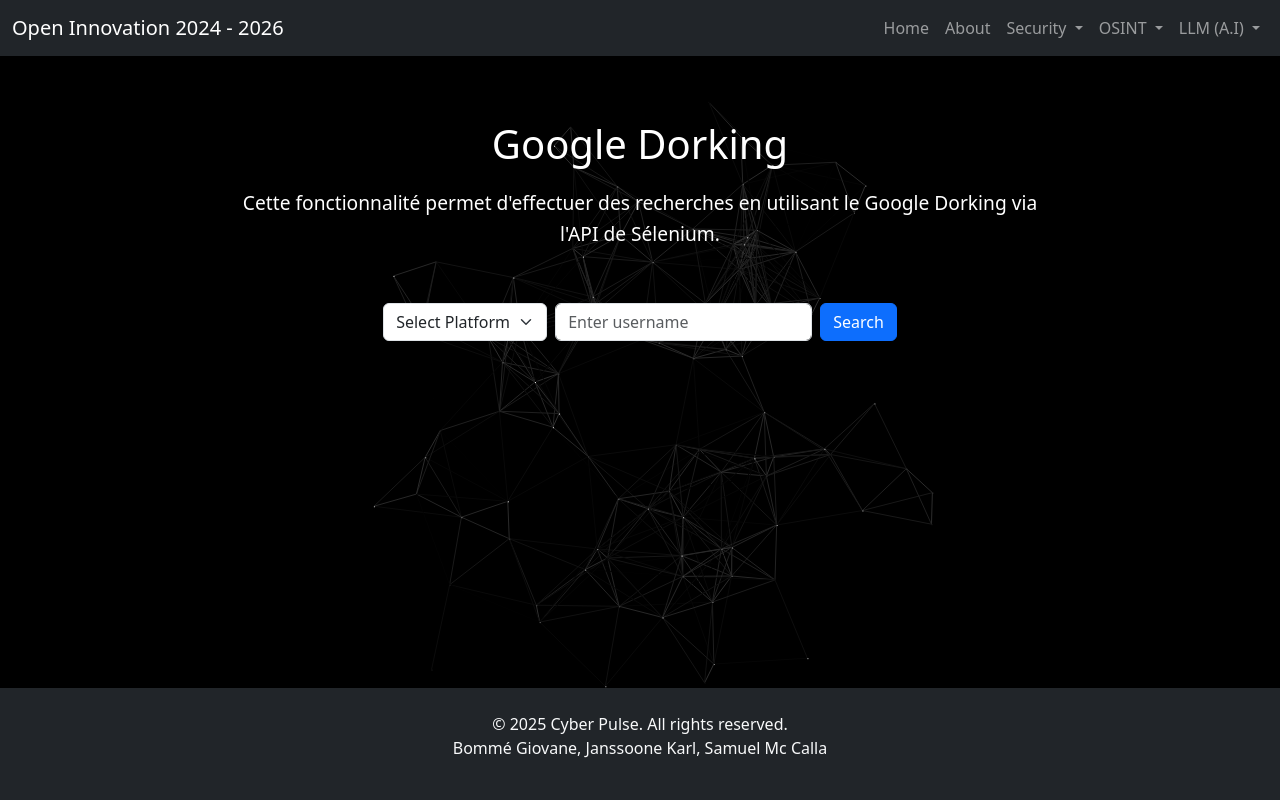
After one commit to CocoGiogio/CYBERPULSE, a Flask app: page /osint/google_dorking in a window 1280 px wide. The commit adds this page. Run offline with Flask 3, Linux system fonts and the light colour scheme.

Commit message:
Big Modif step bro

```diff
--- a/app.py
+++ b/app.py
@@ -1,49 +1,8 @@
-from flask import Flask, render_template, request, redirect, url_for
+from flask import Flask
+from routes import register_routes
 
-# Initialize the Flask app
 app = Flask(__name__)
+register_routes(app)
 
-# Home page route
-@app.route('/')
-def home():
-    return render_template('index.html')
-
-# About page route
-@app.route('/about')
-def about():
-    return render_template('about.html')
-
-# Network Scanner page route
-@app.route('/net_scan')
-def net_scan():
-    return render_template('net_scan.html')
-
-# Port Scanner page route
-@app.route('/port_scan')
-def port_scan():
-    return render_template('port_scan.html')
-
-# Username search page route
-@app.route('/username_search')
-def username_search():
-    return render_template('username_search.html')
-
-# Google Dorking page route
-@app.route('/google_dorking')
-def google_dorking():
-    return render_template('google_dorking.html')
-
-
-# Remediation page route
-@app.route('/remediation')
-def remediation():
-    return render_template('remediation.html')
-
-# Chatbott page route
-@app.route('/chatbot')
-def chatbot():
-    return render_template('chatbot.html')
-
-# Run the app
 if __name__ == '__main__':
     app.run(debug=True)
--- a/requirements.txt
+++ b/requirements.txt
@@ -2,3 +2,5 @@ scapy # for the packet manipulation
 flask # for the web interface
 psutil
 fpdf
+google-search-results
+requests
--- /dev/null
+++ b/routes/osint_routes.py
@@ -0,0 +1,15 @@
+from flask import Blueprint, render_template, request
+from modules.osint_mod.google_dorking import GoogleDorking
+
+osint_bp = Blueprint('osint', __name__, url_prefix='/osint')
+
+@osint_bp.route('/google_dorking', methods=['GET', 'POST'])
+def search():
+    results = None
+    if request.method == 'POST':
+        platform = request.form.get('platform')
+        username = request.form.get('username')
+        google_dork = GoogleDorking(platform, username)
+        results = google_dork.run_search()
+
+    return render_template('osint/google_dorking.html', results=results)
--- a/templates/base.html
+++ b/templates/base.html
@@ -4,64 +4,72 @@
     <meta charset="UTF-8">
     <meta name="viewport" content="width=device-width, initial-scale=1.0">
     <title>Cyber Pulse</title>
+
     <!-- Favicon -->
     <link rel="icon" href="{{ url_for('static', filename='favicon.ico') }}" type="image/x-icon">
+
     <!-- Bootstrap CSS -->
     <link rel="stylesheet" href="https://cdn.jsdelivr.net/npm/bootstrap@5.3.2/dist/css/bootstrap.min.css">
+
     <!-- Custom CSS -->
     <link rel="stylesheet" href="{{ url_for('static', filename='styles.css') }}">
 </head>
-<body class="d-flex flex-column">
-    <!-- Canvas for the animation -->
+<body class="d-flex flex-column min-vh-100">
+
+    <!-- Canvas for animation -->
     <canvas id="canvas"></canvas>
 
     <!-- Navbar -->
     <header class="navbar navbar-expand-lg navbar-dark bg-dark">
         <div class="container-fluid">
             <a class="navbar-brand" href="/">Open Innovation 2024 - 2026</a>
-            <button class="navbar-toggler" type="button" data-bs-toggle="collapse" data-bs-target="#navbarNav" aria-controls="navbarNav" aria-expanded="false" aria-label="Toggle navigation">
+            <button class="navbar-toggler" type="button" data-bs-toggle="collapse" data-bs-target="#navbarNav"
+                    aria-controls="navbarNav" aria-expanded="false" aria-label="Toggle navigation">
                 <span class="navbar-toggler-icon"></span>
             </button>
+
             <div class="collapse navbar-collapse" id="navbarNav">
                 <ul class="navbar-nav ms-auto">
                     <li class="nav-item">
-                        <a class="nav-link active" href="/">Home</a>
+                        <a class="nav-link{% if request.path == '/' %} active{% endif %}" href="/">Home</a>
                     </li>
                     <li class="nav-item">
-                        <a class="nav-link active" href="/about">About</a>
+                        <a class="nav-link{% if request.path == '/about' %} active{% endif %}" href="/about">About</a>
                     </li>
 
                     <!-- Security Dropdown -->
                     <li class="nav-item dropdown">
-                        <a class="nav-link dropdown-toggle" href="#" id="navbarSecurity" role="button" data-bs-toggle="dropdown" aria-expanded="false">
+                        <a class="nav-link dropdown-toggle" href="#" id="navbarSecurity" role="button"
+                           data-bs-toggle="dropdown" aria-expanded="false">
                             Security
                         </a>
                         <ul class="dropdown-menu" aria-labelledby="navbarSecurity">
-                            <li><a class="dropdown-item" href="/net_scan">Network Scanner</a></li>
-                            <li><a class="dropdown-item" href="/port_scan">Port Scanner</a></li>
+                            <li><a class="dropdown-item" href="{{ url_for('security.net_scan') }}">Network Scanner</a></li>
+                            <li><a class="dropdown-item" href="{{ url_for('security.port_scan') }}">Port Scanner</a></li>
+                            <li><a class="dropdown-item" href="{{ url_for('security.directory_enum') }}">Directory / Subdomain Enumerator</a></li>
                         </ul>
                     </li>
 
                     <!-- OSINT Dropdown -->
                     <li class="nav-item dropdown">
-                        <a class="nav-link dropdown-toggle" href="#" id="navbarOSINT" role="button" data-bs-toggle="dropdown" aria-expanded="false">
+                        <a class="nav-link dropdown-toggle" href="#" id="navbarOSINT" role="button"
+                           data-bs-toggle="dropdown" aria-expanded="false">
                             OSINT
                         </a>
                         <ul class="dropdown-menu" aria-labelledby="navbarOSINT">
-                            <li><a class="dropdown-item" href="/username_search">Username Search</a></li>
-                            <li><a class="dropdown-item" href="/google_dorking">Google Dorking</a></li>
-
+                            <li><a class="dropdown-item" href="{{ url_for('osint.search') }}">Google Dorking</a></li>
                         </ul>
                     </li>
 
                     <!-- LLM (AI) Dropdown -->
                     <li class="nav-item dropdown">
-                        <a class="nav-link dropdown-toggle" href="#" id="navbarLLM" role="button" data-bs-toggle="dropdown" aria-expanded="false">
+                        <a class="nav-link dropdown-toggle" href="#" id="navbarLLM" role="button"
+                           data-bs-toggle="dropdown" aria-expanded="false">
                             LLM (A.I)
                         </a>
                         <ul class="dropdown-menu" aria-labelledby="navbarLLM">
-                            <li><a class="dropdown-item" href="/chatbot">Chatbot</a></li>
-                            <li><a class="dropdown-item" href="/remediation">Remediation</a></li>
+                            <li><a class="dropdown-item" href="{{ url_for('llm.chatbot') }}">Chatbot</a></li>
+                            <li><a class="dropdown-item" href="{{ url_for('llm.remediation') }}">Remediation</a></li>
                         </ul>
                     </li>
                 </ul>
@@ -76,12 +84,13 @@
     </main>
 
     <!-- Footer -->
-    <footer class="text-center mt-5 py-4 bg-dark text-light">
-        <p>&copy; 2025 Cyber Pulse. All rights reserved. Bommé Giovane, Janssoone Karl, Samuel Mc Calla</p>
+    <footer class="text-center mt-auto py-4 bg-dark text-light">
+        <p>&copy; 2025 Cyber Pulse. All rights reserved. <br> Bommé Giovane, Janssoone Karl, Samuel Mc Calla</p>
     </footer>
 
     <!-- Bootstrap JS -->
     <script src="https://cdn.jsdelivr.net/npm/bootstrap@5.3.2/dist/js/bootstrap.bundle.min.js"></script>
+
     <!-- Custom JS -->
     <script src="{{ url_for('static', filename='script.js') }}"></script>
 </body>
--- /dev/null
+++ b/templates/osint/google_dorking.html
@@ -0,0 +1,43 @@
+{% extends "base.html" %}
+
+{% block content %}
+<section id="net_scan" class="centered-section text-center">
+    <h2 class="section-title">Google Dorking</h2>
+    <p class="project-description">
+        Cette fonctionnalité permet d'effectuer des recherches en utilisant le Google Dorking via l'API de Sélenium.
+    </p>
+
+    <form class="d-flex justify-content-center align-items-center mt-4" method="POST" action="/osint/google_dorking">
+        <!-- Platform dropdown -->
+        <div class="me-2">
+            <select class="form-select" name="platform" required>
+                <option selected disabled value="">Select Platform</option>
+                <option value="linkedin">LinkedIn</option>
+                <option value="instagram">Instagram</option>
+                <option value="facebook">Facebook</option>
+            </select>
+        </div>
+
+        <!-- Username input -->
+        <div class="me-2">
+            <input type="text" class="form-control" name="username" placeholder="Enter username" required>
+        </div>
+
+        <!-- Search button -->
+        <button type="submit" class="btn btn-primary">Search</button>
+    </form>
+
+    {% if results %}
+    <section class="mt-5">
+        <h3>Search Results</h3>
+        <ul class="list-group">
+            {% for result in results %}
+            <li class="list-group-item">
+                <a href="{{ result.split(' - ')[1] }}" target="_blank">{{ result.split(' - ')[0] }}</a>
+            </li>
+            {% endfor %}
+        </ul>
+    </section>
+    {% endif %}
+</section>
+{% endblock %}
--- a/templates/google_dorking.html
+++ b/templates/security/directory_subdomain_enum.html
@@ -2,9 +2,9 @@
 
 {% block content %}
 <section id="net_scan" class="centered-section">
-    <h2 class="section-title">Google Dorking</h2>
+    <h2 class="section-title">Directory / Subdomain Emumerator</h2>
     <p class="project-description">
-        Cette fonctionnalité permet d'effectuer des recherches en utilisant le Google Dorking via l'API de Sélenium.
+        Cette fonctionnalité permet d'énumérer les répertoires et sous domaines d'un site web.
     </p>
 </section>
 
```
Also changed, not shown: modules/osint_mod/google_dorking.py (added, +52 -0 lines), routes/__init__.py (added, +10 -0 lines), routes/home_routes.py (added, +11 -0 lines), routes/llm_routes.py (added, +11 -0 lines), routes/security_routes.py (added, +15 -0 lines), modules/osint_mod/username_search.py (added), templates/llm/chatbot.html (renamed from templates/chatbot.html), templates/llm/remediation.html (renamed from templates/remediation.html), templates/osint/username_search.html (renamed from templates/username_search.html), templates/security/net_scan.html (renamed from templates/net_scan.html), templates/security/port_scan.html (renamed from templates/port_scan.html), 1 other file.
